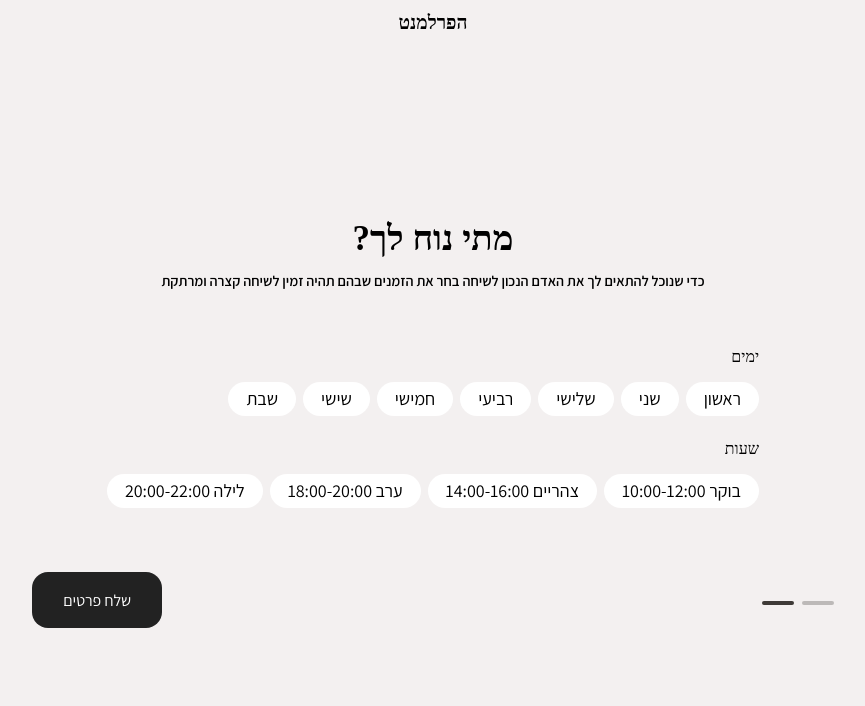
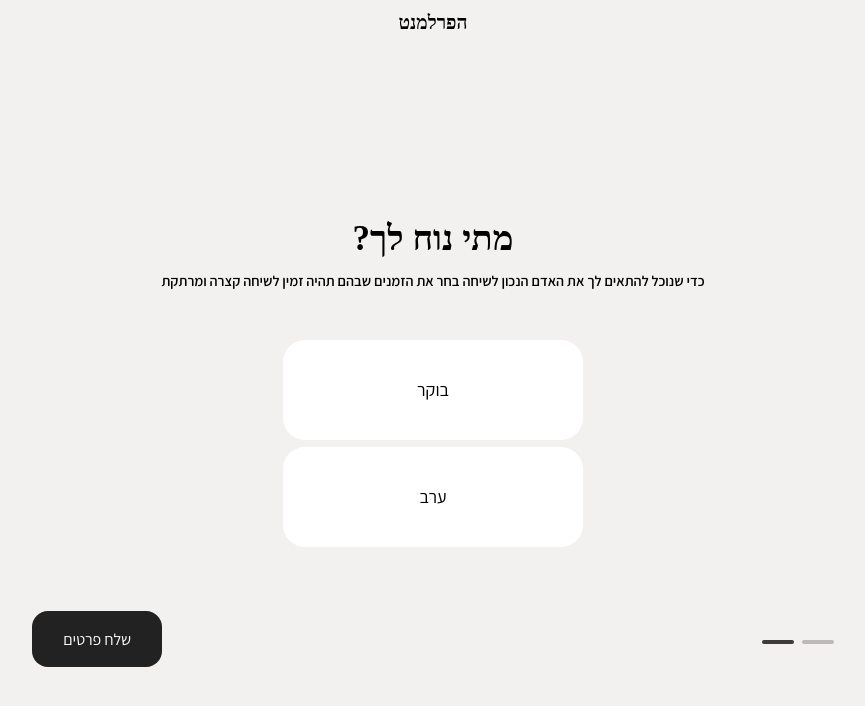
Before and after one commit to haparlament/haparlament-web-app, a React (Create React App) app: page /time-selection in a window 1280 px wide. Shown: the top 706 px of the page, without its empty margins (207-1072 px from the left). Built offline with nearby package versions, Linux system fonts and the light colour scheme; a web font is replaced by a local one.

Commit message:
Removed day selection (all days are chosen as avaialble Minimized hour choice to two options

```diff
--- a/src/components/ChooseTime.tsx
+++ b/src/components/ChooseTime.tsx
@@ -22,7 +22,7 @@ type HoursRangeInfo = {hour: HoursRange, isPressed: boolean}
 
 const HOURS_RANGES = {
   MORNING: {
-    text: "בוקר 10:00-12:00",
+    text: "בוקר",
     from: {
       hour: 10,
       minute: 0
@@ -32,30 +32,8 @@ const HOURS_RANGES = {
       minute: 0
     }
   },
-  NOON: {
-    text: "צהריים 14:00-16:00",
-    from: {
-      hour: 14,
-      minute: 0
-    },
-    to: {
-      hour: 16,
-      minute: 0
-    }
-  },
   EVENING: {
-    text: "ערב 18:00-20:00",
-    from: {
-      hour: 18,
-      minute: 0
-    },
-    to: {
-      hour: 20,
-      minute: 0
-    }
-  },
-  NIGHT: {
-    text: "לילה 20:00-22:00",
+    text: "ערב",
     from: {
       hour: 20,
       minute: 0
@@ -84,15 +62,15 @@ function ChooseTime() {
 
   const [hoursRanges, setHoursRanges] = useState([
     { hour: HOURS_RANGES.MORNING, isPressed: false },
-    { hour: HOURS_RANGES.NOON, isPressed: false },
     { hour: HOURS_RANGES.EVENING, isPressed: false },
-    { hour: HOURS_RANGES.NIGHT, isPressed: false },
   ]);
 
-  function getTimeAvailability(daysArr: Array<DayInfo>, hoursRanges: Array<HoursRangeInfo>): SessionSubscriptionData['timeAvailability'] {
+  function getTimeAvailability(
+    daysArr: Array<DayInfo>,
+    hoursRanges: Array<HoursRangeInfo>): SessionSubscriptionData['timeAvailability'] {
     return {
       days: daysArr
-        .filter(dayObj => dayObj.isPressed)
+        // .filter(dayObj => dayObj.isPressed)
         .map(dayObj => dayObj.day),
       hoursRanges: hoursRanges
         .filter(hourObj => hourObj.isPressed)
@@ -100,20 +78,20 @@ function ChooseTime() {
     }
   }
 
-  const handleDay = (index: number) => {
-    const newDaysArr = [...days];
-    newDaysArr[index] = {
-      ...newDaysArr[index],
-      isPressed: !newDaysArr[index].isPressed,
-    };
-    setDays(newDaysArr);
-    dispatch(
-      setSession({
-        ...sessionSubscription,
-        timeAvailability: getTimeAvailability(newDaysArr, hoursRanges)
-      })
-    );
-  };
+  // const handleDay = (index: number) => {
+  //   const newDaysArr = [...days];
+  //   newDaysArr[index] = {
+  //     ...newDaysArr[index],
+  //     isPressed: !newDaysArr[index].isPressed,
+  //   };
+  //   setDays(newDaysArr);
+  //   dispatch(
+  //     setSession({
+  //       ...sessionSubscription,
+  //       timeAvailability: getTimeAvailability(newDaysArr, hoursRanges)
+  //     })
+  //   );
+  // };
 
   const handleHour = (index: number) => {
     const newHoursArr = [...hoursRanges];
@@ -125,14 +103,18 @@ function ChooseTime() {
     dispatch(
       setSession({
         ...sessionSubscription,
-        timeAvailability: getTimeAvailability(days, newHoursArr)
+        timeAvailability: getTimeAvailability(
+          days,
+          newHoursArr)
       })
     );
   };
 
   const handleSubmit = async (session: SessionSubscriptionData) => {
     console.log("handleSubmit", session);
-    if (!session.timeAvailability.days || !session.timeAvailability.hoursRanges) {
+    if (
+      // !session.timeAvailability.days ||
+      !session.timeAvailability.hoursRanges) {
       // TODO handle error
     } else {
       await postSessionRequest(session);
@@ -150,7 +132,7 @@ function ChooseTime() {
         </h4>
       </div>
       <div>
-        <div className="days-div">
+        {/* <div className="days-div">
           <span className="time-header">ימים</span>
           <div className="time-buttons-div">
             {days.map((day, i) => (
@@ -165,9 +147,8 @@ function ChooseTime() {
               </button>
             ))}
           </div>
-        </div>
+        </div> */}
         <div className="days-div">
-          <span className="time-header">שעות</span>
           <div className="time-buttons-div">
             {hoursRanges.map((hourRange, i) => (
               <button
--- a/src/styles.css/ChooseTime.css
+++ b/src/styles.css/ChooseTime.css
@@ -1,6 +1,6 @@
 
 .mb{
-  margin-bottom: 7vh;
+  margin-bottom: 6vh;
 }
 
 .days-div{
@@ -12,7 +12,7 @@
 
 .time-buttons-div{
   display: flex;
-  flex-direction: row;
+  flex-direction: column;
   align-items: center;
   flex-wrap: wrap;
   align-items: center;
@@ -31,13 +31,13 @@
   direction: rtl;
   padding: 4px 18px;
   gap: 6px;
-  width: 80px;
-  height: 34px;
+  width: 300px;
+  height: 100px;
   background: #FFFFFF;
   border-radius: 22px;
-  width: fit-content;
   font-size: 18px;
   line-height: 24px;
+  justify-content: space-around;
 }
 
 .time-button-pressed{
```
